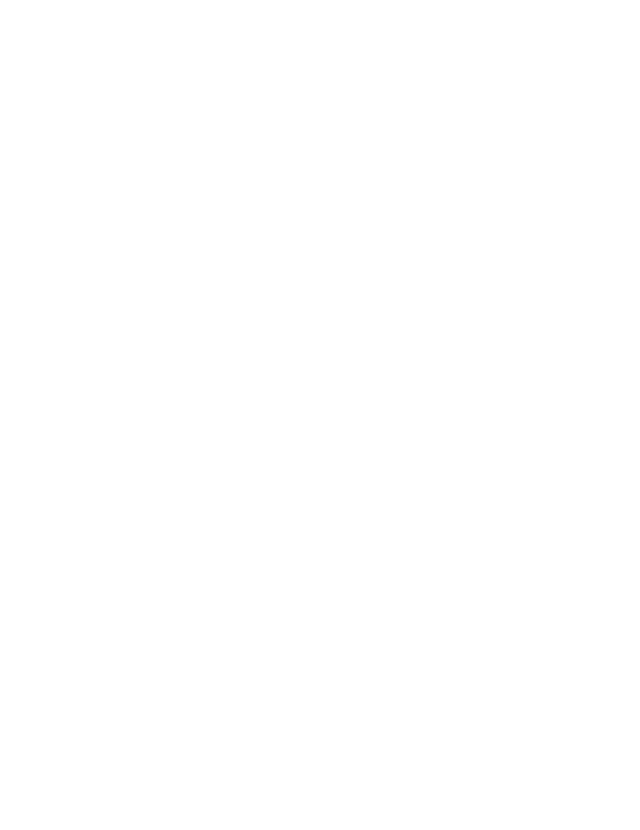
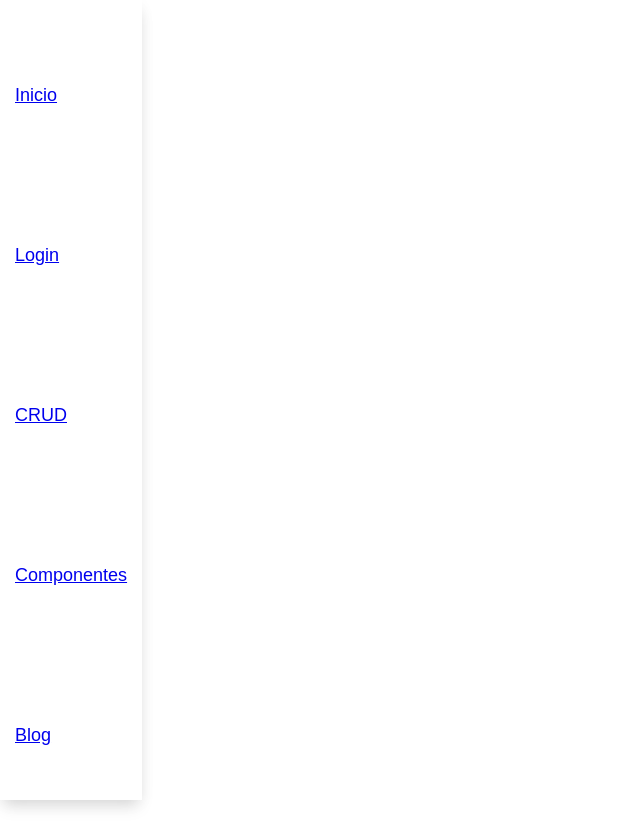
Before and after one commit to Eduardo-RE/Components, a React (Vite) app: page /components in a window 1280 px wide. Before the commit this address had no page. Shown: the whole page, without its empty margins (0-640 px from the left). Before the commit the page ends 800 px from the top, so only its background shows below. Built offline with nearby package versions, Linux system fonts and the light colour scheme.

Commit message:
Comence con un sidebar

```diff
--- a/src/components/Navbar/Navbar.jsx
+++ b/src/components/Navbar/Navbar.jsx
@@ -21,8 +21,8 @@ const Navbar = () => {
             <button className="button-navbar">CRUD</button>
           </Link>
 
-          <Link>
-            <button className="button-navbar">Contacto</button>
+          <Link to="/components">
+            <button className="button-navbar">Componentes</button>
           </Link>
 
           <Link>
--- a/src/navigation/Router.jsx
+++ b/src/navigation/Router.jsx
@@ -1,8 +1,9 @@
-import React from 'react'
-import { BrowserRouter, Route, Routes } from 'react-router-dom'
-import HomeCRUD from '../pages/CRUD/HomeCRUD'
-import Home from '../pages/Home'
-import HomeLogin from '../pages/Login/HomeLogin'
+import React from "react";
+import { BrowserRouter, Route, Routes } from "react-router-dom";
+import HomeComp from "../pages/Comp/HomeComp";
+import HomeCRUD from "../pages/CRUD/HomeCRUD";
+import Home from "../pages/Home";
+import HomeLogin from "../pages/Login/HomeLogin";
 
 const Router = () => {
   return (
@@ -11,9 +12,10 @@ const Router = () => {
         <Route path="/" element={<Home />} />
         <Route path="/login" element={<HomeLogin />} />
         <Route path="/crud" element={<HomeCRUD />} />
+        <Route path="/components" element={<HomeComp />} />
       </Routes>
     </BrowserRouter>
-  )
-}
+  );
+};
 
-export default Router
+export default Router;
--- /dev/null
+++ b/src/pages/Comp/HomeComp.jsx
@@ -0,0 +1,13 @@
+import React from "react";
+import Navbar from "../../components/Navbar/Navbar";
+import SideBar from "./SideBar/SideBar";
+
+const HomeComp = () => {
+  return (
+    <>
+      <SideBar />
+    </>
+  );
+};
+
+export default HomeComp;
--- /dev/null
+++ b/src/pages/Comp/SideBar/SideBar.css
@@ -0,0 +1,16 @@
+.sidebar-container {
+  position: absolute;
+  width: fit-content;
+  height: 100%;
+  box-shadow: 0 10px 15px -3px rgb(0 0 0 / 0.1),
+    0 4px 16px -4px rgb(0 0 0 / 0.1);
+}
+
+.sideoptions-container {
+  padding: 15px;
+  font-size: 18px;
+  display: flex;
+  height: 100%;
+  flex-direction: column;
+  justify-content: space-around;
+}
--- /dev/null
+++ b/src/pages/Comp/SideBar/SideBar.jsx
@@ -0,0 +1,29 @@
+import React from "react";
+import { Link } from "react-router-dom";
+import "./SideBar.css";
+
+const SideBar = () => {
+  return (
+    <div className="sidebar-container">
+      <div className="sideoptions-container">
+        <Link to="/">
+          <div>Inicio</div>
+        </Link>
+        <Link to="/login">
+          <div>Login</div>
+        </Link>
+        <Link to="/crud">
+          <div>CRUD</div>
+        </Link>
+        <Link to="/components">
+          <div>Componentes</div>
+        </Link>
+        <Link>
+          <div>Blog</div>
+        </Link>
+      </div>
+    </div>
+  );
+};
+
+export default SideBar;
```
Also changed, not shown: src/pages/CRUD/Table/Table.css (+4 -4 lines). Lines whose indentation alone changed are shown as unchanged.
